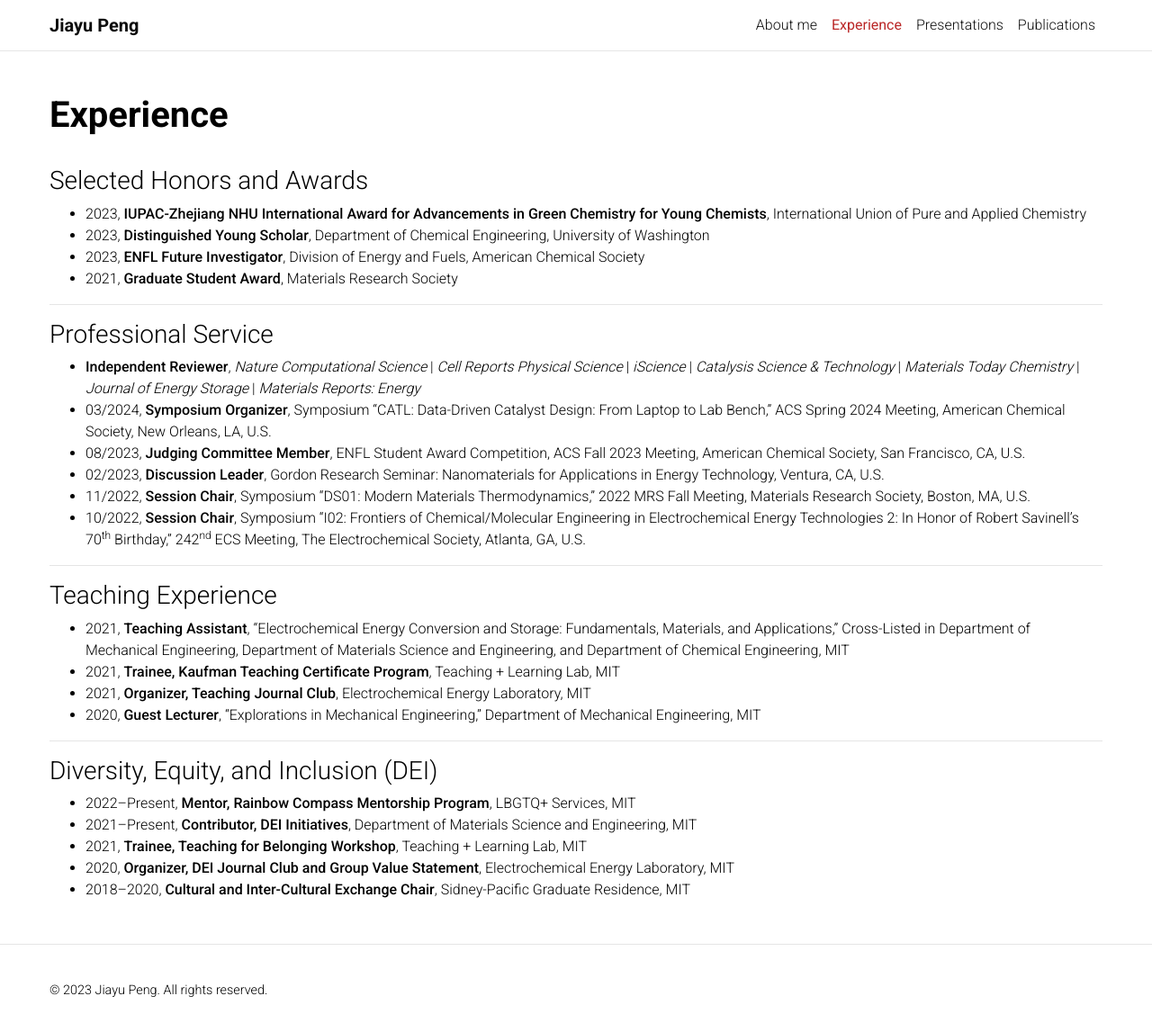
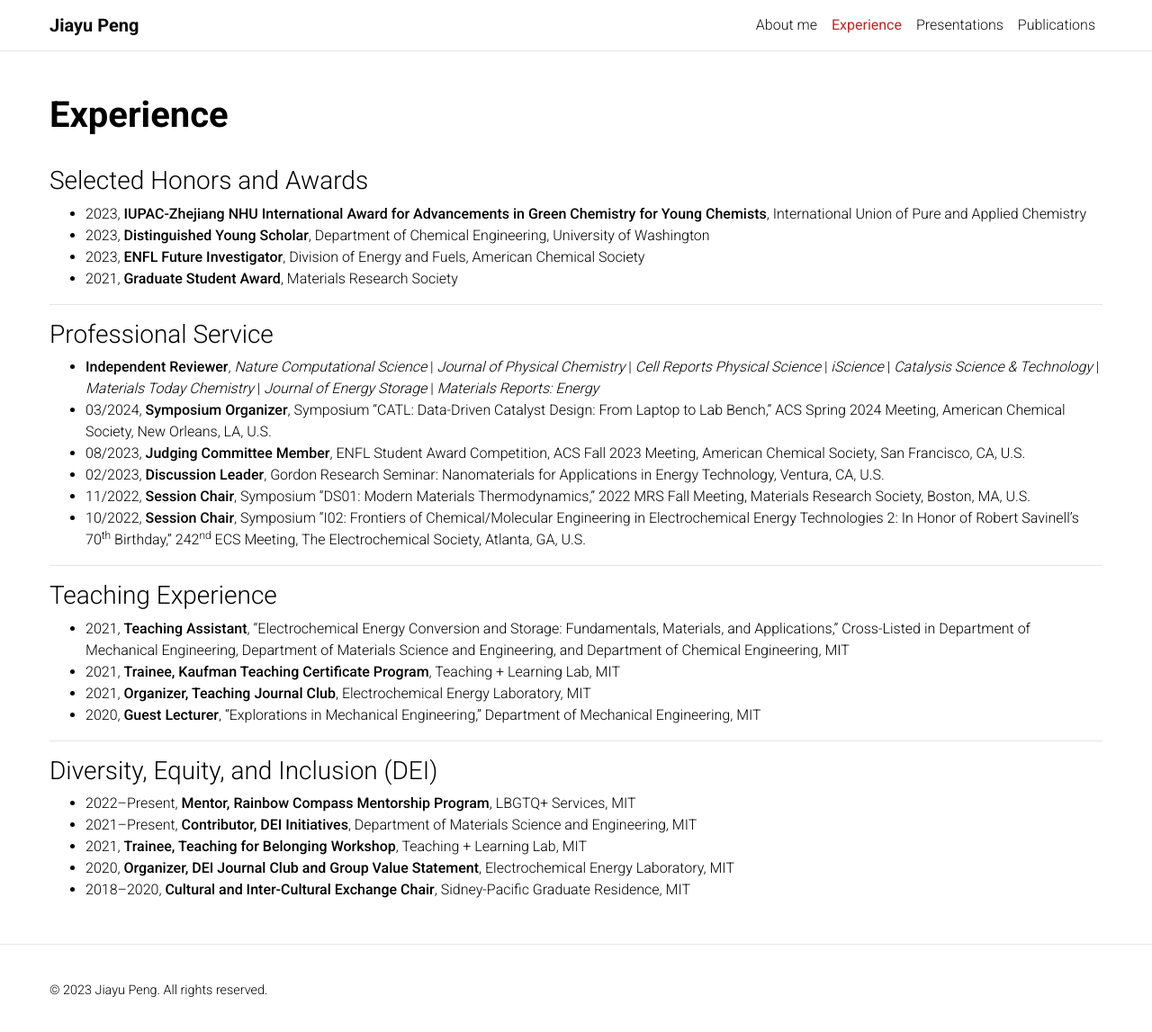
Before and after one commit to jypeng95/jypeng95.github.io, a Jekyll site: the page built from _pages/experience.md, in a window 1280 px wide and 1152 px high. Shown: the top 1147 px of the window at 90% size. Built offline with Jekyll 4.4.1, drawn with Linux system fonts in a browser that asks for light colours; a style sheet for code colours, icons or effects is not loaded.

Commit message:
Update experience

```diff
--- a/_pages/experience.md
+++ b/_pages/experience.md
@@ -18,7 +18,7 @@ nav: true
 ### Professional Service
 
 * **Independent Reviewer**,
-*Nature Computational Science* | *Cell Reports Physical Science* | *iScience* | *Catalysis Science & Technology* | *Materials Today Chemistry* | *Journal of Energy Storage* | *Materials Reports: Energy*
+*Nature Computational Science* | *Journal of Physical Chemistry* | *Cell Reports Physical Science* | *iScience* | *Catalysis Science & Technology* | *Materials Today Chemistry* | *Journal of Energy Storage* | *Materials Reports: Energy*
 * 03/2024, **Symposium Organizer**, Symposium "CATL: Data-Driven Catalyst Design: From Laptop to Lab Bench," ACS Spring 2024 Meeting, American Chemical Society, New Orleans, LA, U.S.
 * 08/2023, **Judging Committee Member**, ENFL Student Award Competition, ACS Fall 2023 Meeting, American Chemical Society, San Francisco, CA, U.S.
 * 02/2023, **Discussion Leader**, Gordon Research Seminar: Nanomaterials for Applications in Energy Technology, Ventura, CA, U.S.
```
